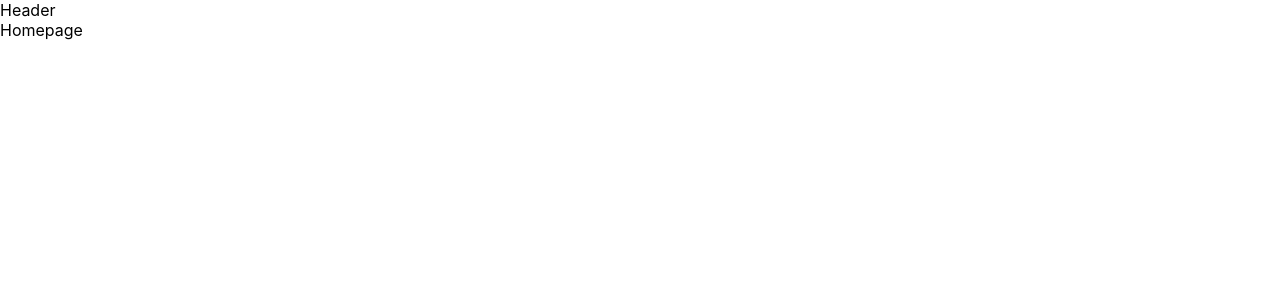
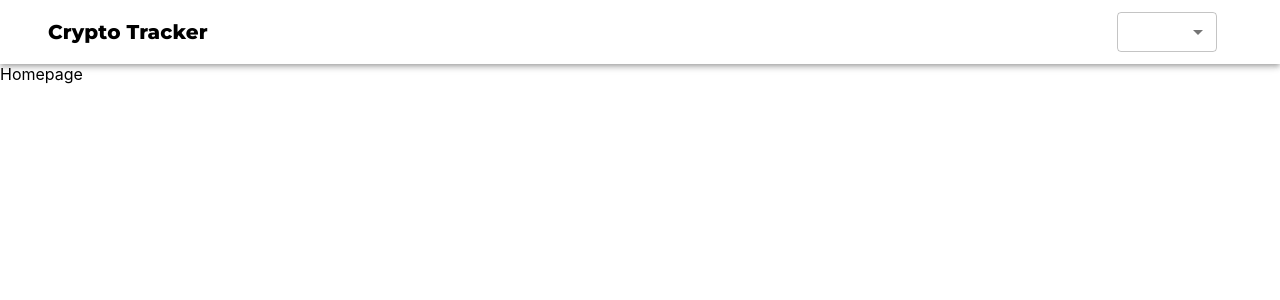
Before and after one commit to isaackhan21/crypto-tracker, a React (Create React App) app: page / in a window 1280 px wide. Shown: the top 300 px of the page. Built offline with nearby package versions, Linux system fonts and the light colour scheme.

Commit message:
Created Header with Material UI

```diff
--- a/src/App.js
+++ b/src/App.js
@@ -1,3 +1,4 @@
+import { makeStyles } from "@material-ui/core";
 import { BrowserRouter, Route } from "react-router-dom";
 import "./App.css";
 import Header from "./components/Header";
@@ -5,9 +6,17 @@ import CoinPage from "./Pages/CoinPage";
 import Homepage from "./Pages/Homepage";
 
 function App() {
+  const useStyles = makeStyles(() => ({
+    App: {
+      color: "black",
+      minHeight: "100vh",
+    },
+  }));
+
+  const classes = useStyles();
   return (
     <BrowserRouter>
-      <div>
+      <div className={classes.App}>
         <Header />
         <Route path="/" component={Homepage} exact />
         <Route path="/coins/:id" component={CoinPage} />
--- a/src/components/Header.js
+++ b/src/components/Header.js
@@ -1,7 +1,65 @@
+import {
+  makeStyles,
+  AppBar,
+  Container,
+  MenuItem,
+  Select,
+  Toolbar,
+  Typography,
+  createTheme,
+  ThemeProvider,
+} from "@material-ui/core";
+
 import React from "react";
+import { useHistory } from "react-router-dom";
+
+const useStyles = makeStyles(() => ({
+  title: {
+    flex: 1,
+    color: "black",
+    fontFamily: "Montserrat",
+    fontWeight: "bold",
+    cursor: "pointer",
+  },
+}));
 
 const Header = () => {
-  return <div>Header</div>;
+  const classes = useStyles();
+
+  const history = useHistory();
+
+  const lightTheme = createTheme({
+    palette: {
+      primary: {
+        main: "#fff",
+      },
+      type: "light",
+    },
+  });
+  return (
+    <ThemeProvider theme={lightTheme}>
+      <AppBar color="transparent" position="static">
+        <Container>
+          <Toolbar>
+            <Typography
+              onClick={() => history.push("/")}
+              className={classes.title}
+              variant="h6"
+            >
+              Crypto Tracker
+            </Typography>
+            <Select
+              variant="outlined"
+              style={{ width: 100, height: 40, marginRight: 15 }}
+            >
+              <MenuItem value={"GPD"}>GPD</MenuItem>
+              <MenuItem value={"USD"}>USD</MenuItem>
+            </Select>
+          </Toolbar>
+        </Container>
+      </AppBar>
+    </ThemeProvider>
+  );
 };
 
 export default Header;
```
